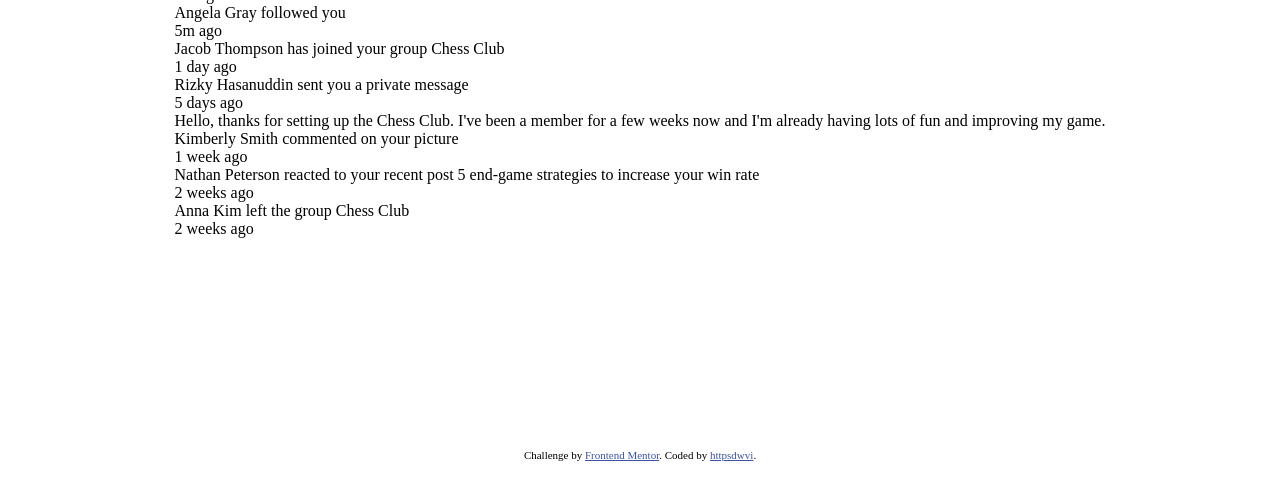
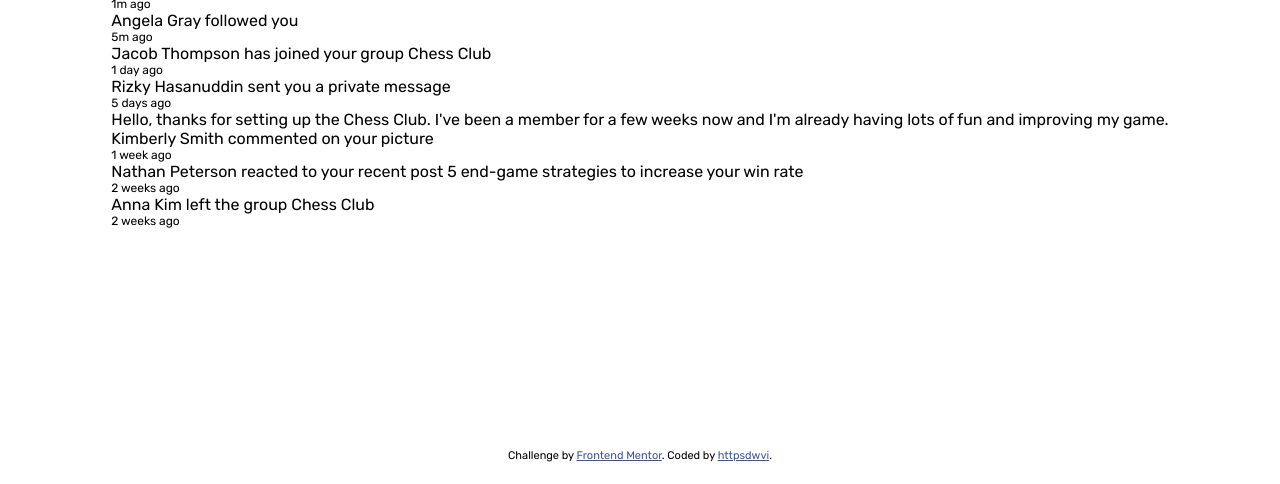
Before and after one commit to httpsdwvi/frontend-mentor-challenge-11, a plain HTML site: page index.html in a window 1280 px wide. Shown: the part 316-800 px from the top of the page. Drawn offline with Linux system fonts and the light colour scheme.

Commit message:
some updates

```diff
--- a/index.html
+++ b/index.html
@@ -4,60 +4,60 @@
 <head>
   <meta charset="UTF-8">
   <meta name="viewport" content="width=device-width, initial-scale=1.0">
-  <!-- displays site properly based on user's device -->
   <linK rel="stylesheet" href="./styles/style.css">
   <link rel="icon" type="image/png" sizes="32x32" href="./assets/images/favicon-32x32.png">
-
+  <link rel="preconnect" href="https://fonts.googleapis.com">
+  <link rel="preconnect" href="https://fonts.gstatic.com" crossorigin>
+  <link href="https://fonts.googleapis.com/css2?family=Rubik:wght@400;500;700&display=swap" rel="stylesheet">
   <title>Frontend Mentor | Notifications page</title>
 </head>
 
 <body>
   <main class="container-notification">
     <div class="notification-box">
-
       <div class="notification-header">
         <div class="notification-header-title">
           <h1>Notifications</h1>
           <p>3</p>
-      </div>
-        <p> Mark all as read </p>
+        </div>
+        <p>Mark all as read</p>
       </div>
 
       <div>
         <p><span>Mark Webber</span> reacted to your recent post My first tournament today!</p>
-        <p>1m ago</p>
+        <p class="notification-time-ago">1m ago</p>
       </div>
 
       <div>
         <p><span>Angela Gray</span> followed you</p>
-        <p>5m ago</p>
+        <p class="notification-time-ago">5m ago</p>
       </div>
 
       <div>
         <p><span>Jacob Thompson</span> has joined your group Chess Club</p>
-        <p>1 day ago</p>
+        <p class="notification-time-ago">1 day ago</p>
       </div>
 
       <div>
         <p><span>Rizky Hasanuddin</span> sent you a private message</p>
-        <p>5 days ago</p>
+        <p class="notification-time-ago">5 days ago</p>
         <p>Hello, thanks for setting up the Chess Club. I've been a member for a few weeks now and
           I'm already having lots of fun and improving my game.</p>
       </div>
 
       <div>
         <p><span>Kimberly Smith</span> commented on your picture</p>
-        <p>1 week ago</p>
+        <p class="notification-time-ago">1 week ago</p>
       </div>
 
       <div>
         <p><span>Nathan Peterson</span> reacted to your recent post 5 end-game strategies to increase your win rate</p>
-        <p>2 weeks ago</p>
+        <p class="notification-time-ago">2 weeks ago</p>
       </div>
 
       <div>
         <p><span>Anna Kim</span> left the group Chess Club</p>
-        <p>2 weeks ago</p>
+        <p class="notification-time-ago">2 weeks ago</p>
       </div>
 
     </div>
--- a/styles/style.css
+++ b/styles/style.css
@@ -1,5 +1,11 @@
+@import url('https://fonts.googleapis.com/css2?family=Rubik:wght@400;500;700&display=swap');
+
 * {
     margin: 0;
+}
+
+html {
+    font-family: 'Rubik', sans-serif;
 }
 
 .container-notification {
@@ -30,6 +36,10 @@
     gap: 20px;
 }
 
+.notification-time-ago {
+    font-size: 12px;
+}
+
 .attribution {
     font-size: 11px;
     text-align: center;
```
